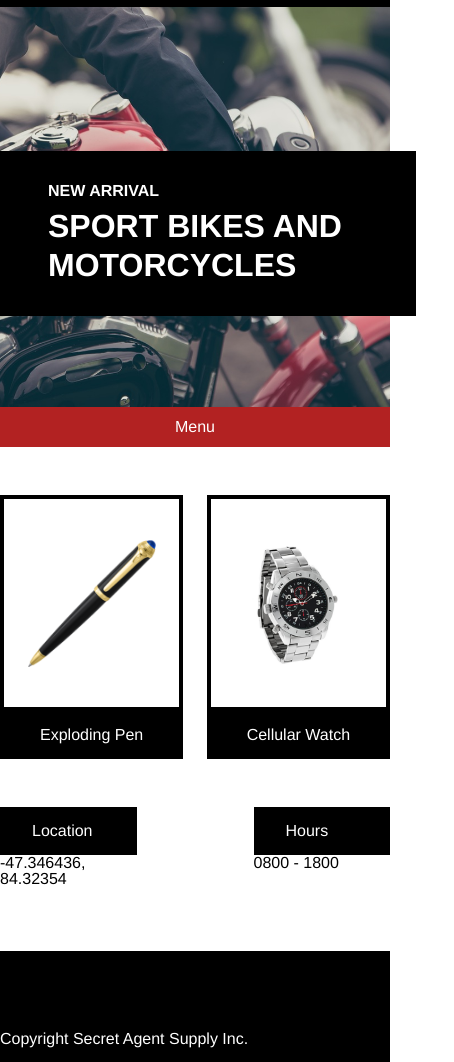
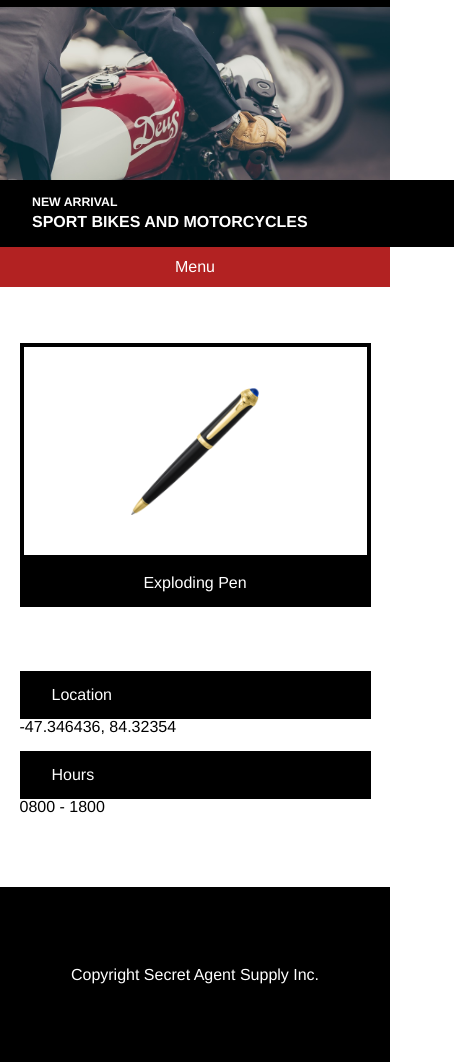
Before and after one commit to alexjamesbates/secret-agent-supply, a plain HTML site: page index.html in a window 390 px wide. Shown: the part 38-1100 px from the top of the page, 454 px wide, since content can reach past the window. Drawn offline with Linux system fonts and the light colour scheme.

Commit message:
Add 470px media query

```diff
--- a/resources/css/style.css
+++ b/resources/css/style.css
@@ -140,3 +140,41 @@ footer {
     display: none;
   }
 }
+
+@media only screen and (max-width: 470px) {
+.headline {
+  width: 100%;
+  padding: 1rem 2rem;
+  top: 10.8rem;
+}
+.main-banner {
+  height: 15rem;
+}
+.product, .info {
+  width: 90%;
+  margin: auto;
+  margin: 0.5rem auto;
+}
+
+.product.watch {
+  display: none;
+}
+
+.products, .business-info {
+    flex-wrap: wrap;
+}
+
+footer {
+  text-align: center;
+  margin-top: 4rem;
+}
+
+.headline h1 {
+  font-size: 1rem;
+}
+
+.headline h4 {
+  font-size: 0.77rem;
+}
+
+}
```
